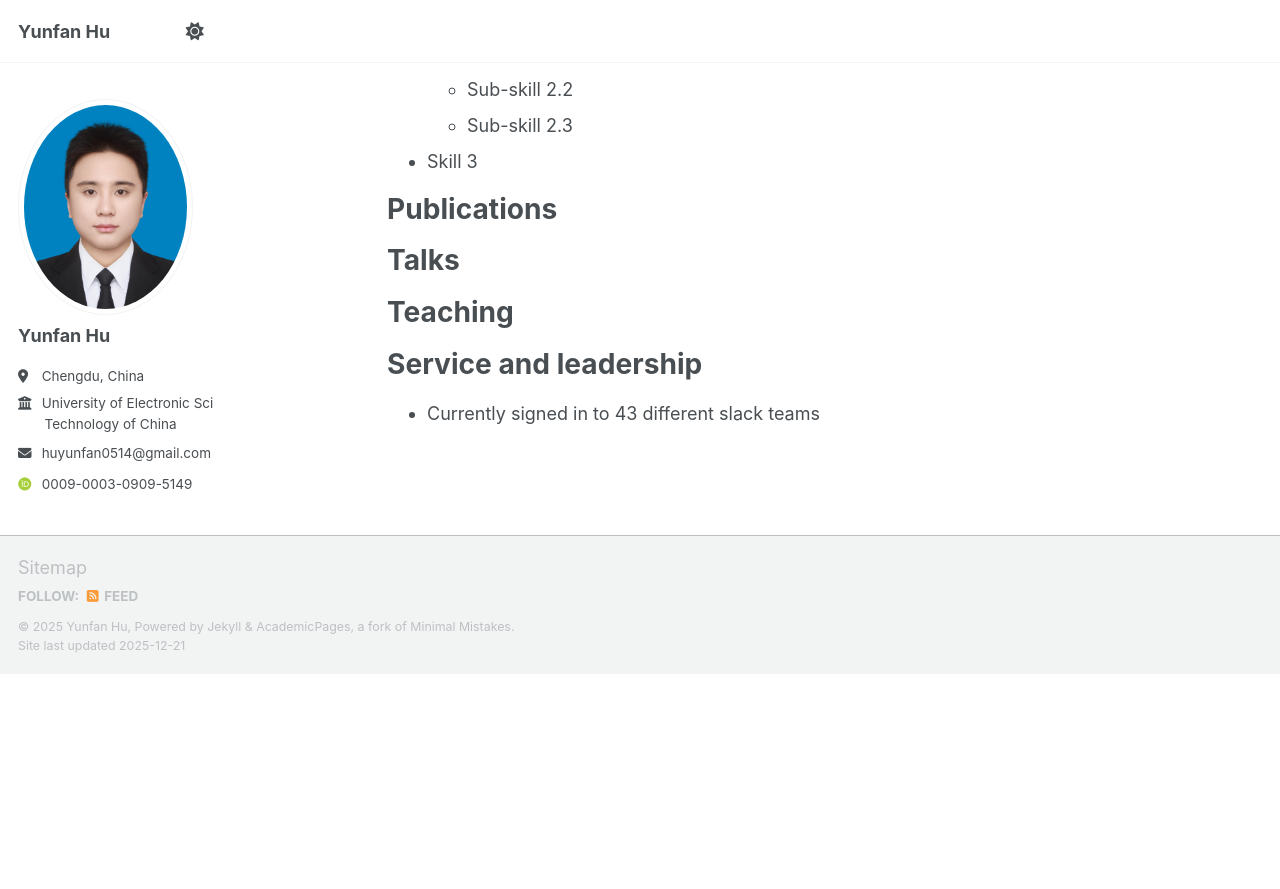
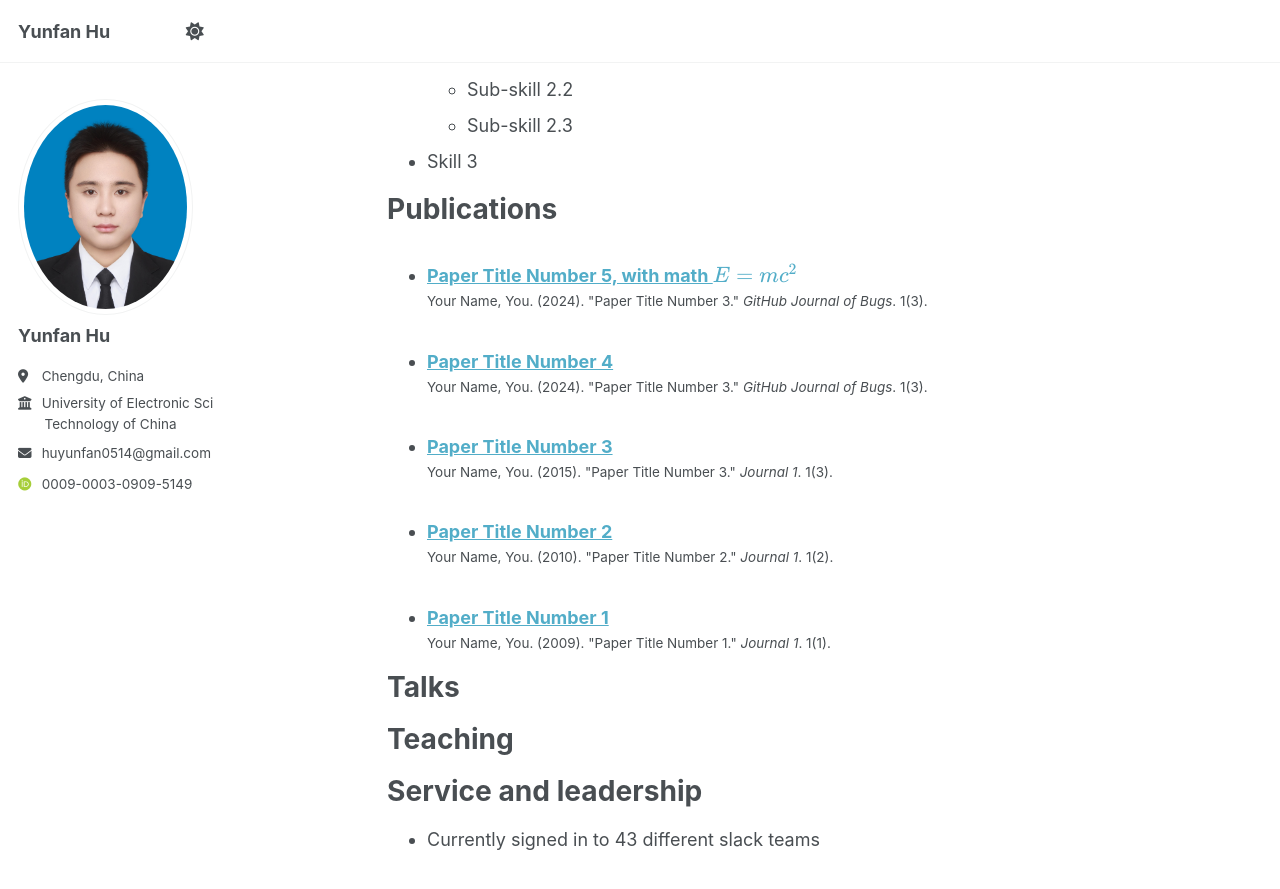
Before and after one commit to HYF0514/HYF0514.github.io, a Jekyll site: the page built from _pages/cv.md, in a window 1280 px wide and 900 px high, scrolled down 887 px. Shown: the top 889 px of the window. Built offline with Jekyll 4.4.1, drawn with Linux system fonts in a browser that asks for light colours; some web fonts are replaced; a script bundle is joined from its source files by our own code; library files that are not in the unit come from our copies; before the commit the page ends 1560 px from its top, so only the background shows below that; some of the changed lines change nothing that is shown.

Commit message:
Update _config.yml

```diff
--- a/_config.yml
+++ b/_config.yml
@@ -224,9 +224,9 @@ collections:
   # teaching:
   #   output: true
   #   permalink: /:collection/:path/
-  # publications:
-  #   output: true
-  #   permalink: /:collection/:path/
+  publications:
+    output: true
+    permalink: /:collection/:path/
   # portfolio:
   #   output: true
   #   permalink: /:collection/:path/
@@ -264,15 +264,15 @@ defaults:
   #     author_profile: true
   #     share: true
   #     comments: true
-  # # _publications
-  # - scope:
-  #     path: ""
-  #     type: publications
-  #   values:
-  #     layout: single
-  #     author_profile: true
-  #     share: true
-  #     comments: true
+  # _publications
+  - scope:
+      path: ""
+      type: publications
+    values:
+      layout: single
+      author_profile: true
+      share: true
+      comments: true
   # # _portfolio
   # - scope:
   #     path: ""
```
